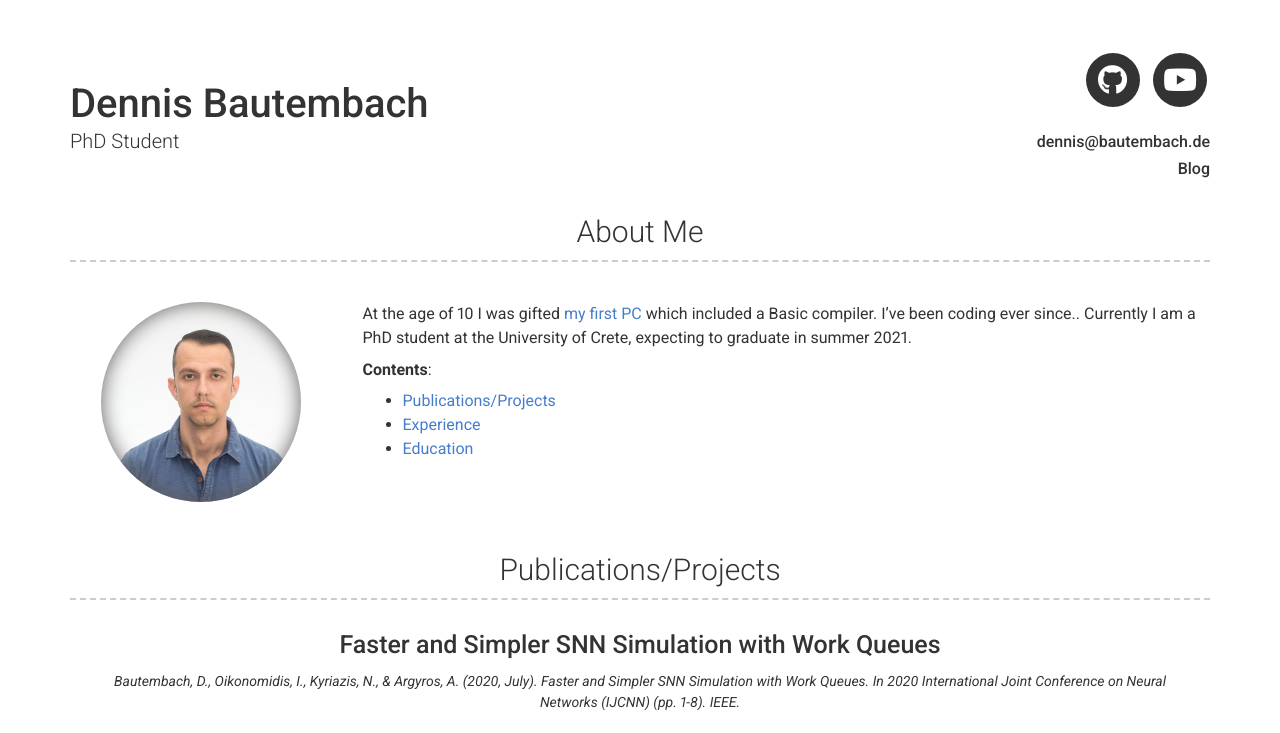
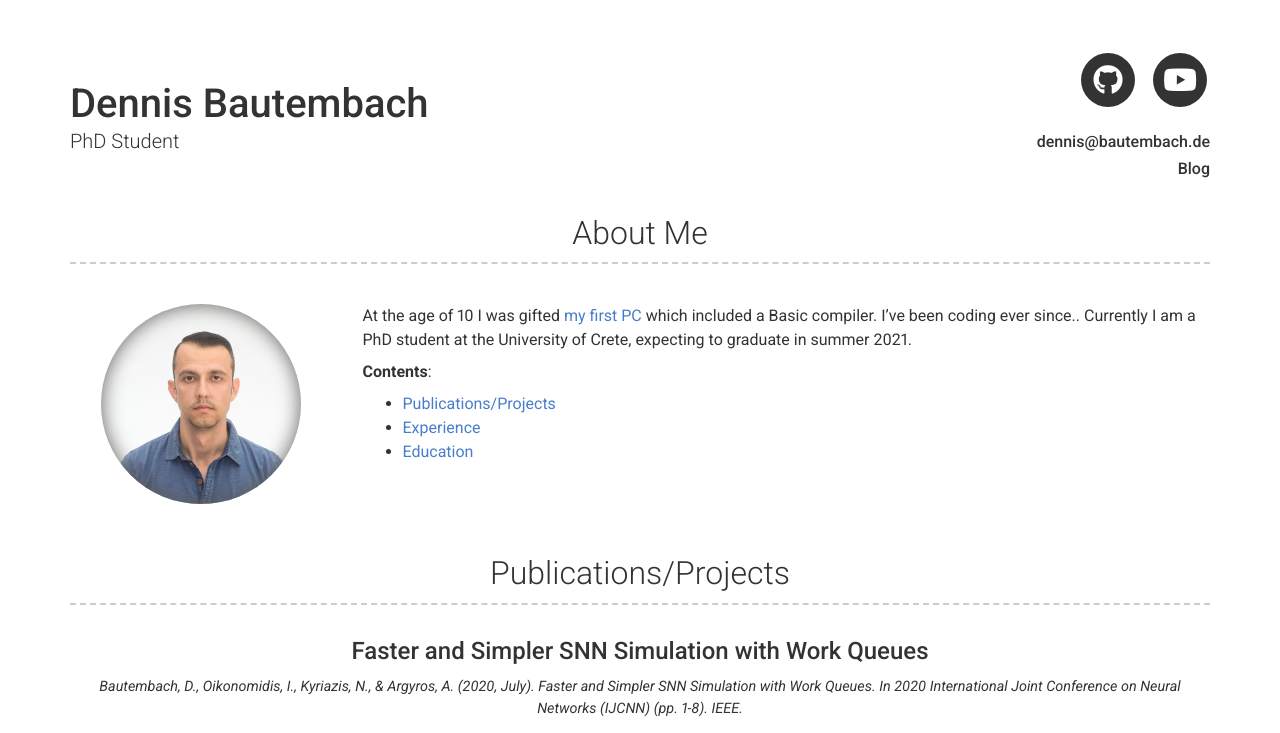
Before and after one commit to denniskb/denniskb.github.io, a Jekyll site: the page built from index.md, in a window 1280 px wide. Shown: the top 733 px of the page. Built offline with Jekyll 4.4.1, drawn with Linux system fonts in a browser that asks for light colours; nearby versions of some CDN libraries; grey boxes are pictures that could not be loaded.

Commit message:
Change to fluid font size

```diff
--- a/_sass/base.scss
+++ b/_sass/base.scss
@@ -2,6 +2,8 @@
 @import url(https://maxcdn.bootstrapcdn.com/bootstrap/3.3.5/css/bootstrap.min.css);
 @import url(https://use.fontawesome.com/releases/v5.11.2/css/all.css);
 @import url(https://use.fontawesome.com/releases/v5.11.2/css/v4-shims.css);
+
+html { font-size:100%; }
 
 button, input[type="button"], input[type="reset"], input[type="submit"] {
   appearance: none;
@@ -12,11 +14,11 @@
   cursor: pointer;
   display: inline-block;
   font-family: "Helvetica Neue", "Helvetica", "Roboto", "Arial", sans-serif;
-  font-size: 1rem;
+  font-size: 0.6rem;
   -webkit-font-smoothing: antialiased;
   font-weight: 600;
   line-height: 1;
-  padding: 0.75rem 1.5rem;
+  padding: 0.5rem 1rem;
   text-decoration: none;
   transition: background-color 150ms ease;
   user-select: none;
@@ -38,53 +40,53 @@
 fieldset {
   background-color: #f7f7f7;
   border: 1px solid #ddd;
-  margin: 0 0 0.75rem;
-  padding: 1.5rem; }
+  margin: 0 0 0.5rem;
+  padding: 1rem; }
 
 input,
 label,
 select {
   display: block;
   font-family: "Helvetica Neue", "Helvetica", "Roboto", "Arial", sans-serif;
-  font-size: 1rem; }
+  font-size: 0.6rem; }
 
 label {
   font-weight: 600;
-  margin-bottom: 0.375rem; }
+  margin-bottom: 0.2rem; }
   label.required::after {
     content: "*"; }
   label abbr {
     display: none; }
 
 select {
-  margin-bottom: 1.5rem;
+  margin-bottom: 1rem;
   max-width: 100%;
   width: auto; }
 
 dl {
-  margin-bottom: 0.75rem; }
+  margin-bottom: 0.5rem; }
   dl dt {
     font-weight: bold;
-    margin-top: 0.75rem; }
+    margin-top: 0.5rem; }
   dl dd {
     margin: 0; }
 
 table {
   border-collapse: collapse;
   font-feature-settings: "kern", "liga", "tnum";
-  margin: 0.75rem 0;
+  margin: 0.5rem 0;
   table-layout: fixed;
   width: 100%; }
 
 th {
   border-bottom: 1px solid #a6a6a6;
   font-weight: 600;
-  padding: 0.75rem 0;
+  padding: 0.5rem 0;
   text-align: left; }
 
 td {
   border-bottom: 1px solid #ddd;
-  padding: 0.75rem 0; }
+  padding: 0.5rem 0; }
 
 tr,
 td,
@@ -96,7 +98,7 @@
   border-left: 0;
   border-right: 0;
   border-top: 0;
-  margin: 1.5rem 0; }
+  margin: 1rem 0; }
 
 img,
 picture {
@@ -179,7 +181,7 @@
 }
 
 .header-right p {
-  font-size: 1.6rem;
+  font-size: 1rem;
   text-align: right;
 }
 
--- a/_sass/modern-resume-theme.scss
+++ b/_sass/modern-resume-theme.scss
@@ -59,14 +59,14 @@
 }
 
 .layout {
-  margin-top: 3rem;
+  margin-top: 2rem;
 
   .details {
     text-align: left;
 
     p {
       margin-bottom: 3px;
-      font-size: 1.6rem;
+      font-size: 1rem;
       text-align: inherit;
       font-weight: 300;
 
@@ -90,19 +90,19 @@
     }
 
     .fa {
-      font-size: 2rem;
+      font-size: 1.25rem;
     }
 
     .link {
-      font-size: 1.5rem;
+      font-size: 1rem;
     }
 
     h4 {
-      margin-bottom: 0.1rem;
+      margin-bottom: 0.06rem;
       font-weight: 500;
 
       @media print {
-        margin-bottom: 0.2rem;
+        margin-bottom: 0.125rem;
       }
 
       a {
@@ -172,15 +172,15 @@
 }
 
 p.quote {
-  font-size: 1.4rem;
+  font-size: 0.9rem;
   font-style: italic;
-  padding: 1rem 2.5rem;
+  padding: 0.6rem 1.5rem;
   text-align: center;
 
   @media print {
     text-align: left;
-    padding: 0rem 1rem;
-    margin-top: 1rem;
+    padding: 0rem 0.6rem;
+    margin-top: 0.6rem;
   }
 }
 
--- a/_sass/type.scss
+++ b/_sass/type.scss
@@ -2,11 +2,11 @@
   color: #333;
   font-family: Roboto, sans-serif;
   font-feature-settings: "kern", "liga", "pnum";
-  font-size: 1rem;
+  font-size: 0.6rem;
   line-height: 1.5;
 
   @media print {
-    font-size: 0.9rem;
+    font-size: 0.6rem;
   }
 }
 
@@ -17,13 +17,13 @@
 h5,
 h6 {
   font-family: Roboto, sans-serif;
-  font-size: 1rem;
+  font-size: 0.6rem;
   line-height: 1.2;
-  margin: 0 0 0.75rem;
+  margin: 0 0 0.5rem;
 }
 
 p {
-  margin: 0 0 0.75rem; }
+  margin: 0 0 0.5rem; }
 
 a {
   color: #477dca;
@@ -36,19 +36,19 @@
 }
 
 h1 {
-  font-size: 4rem;
-  margin-bottom: 0.1rem;
+  font-size: 2.5rem;
+  margin-bottom: 0.06rem;
   font-weight: 500;
 }
 
 h2 {
   font-weight: 300;
-  font-size: 2rem;
+  font-size: 1.25rem;
 }
 
 h3 {
   font-weight: 300;
-  font-size: 3rem;
+  font-size: 2rem;
   text-align: center;
   border-bottom: dashed 2px #CCCCCC;
   padding-bottom: 10px;
@@ -61,17 +61,17 @@
 
 h4 {
   font-weight: 300;
-  font-size:2.5rem;
+  font-size:1.5rem;
   margin-bottom:3px;
 }
 
 p, ul {
-  font-size: 1.6rem;
+  font-size: 1rem;
   /*(text-align: justify;*/
 }
 
 a i {
-  font-size:1.6rem;
+  font-size:1rem;
 }
 
 mark {
```
